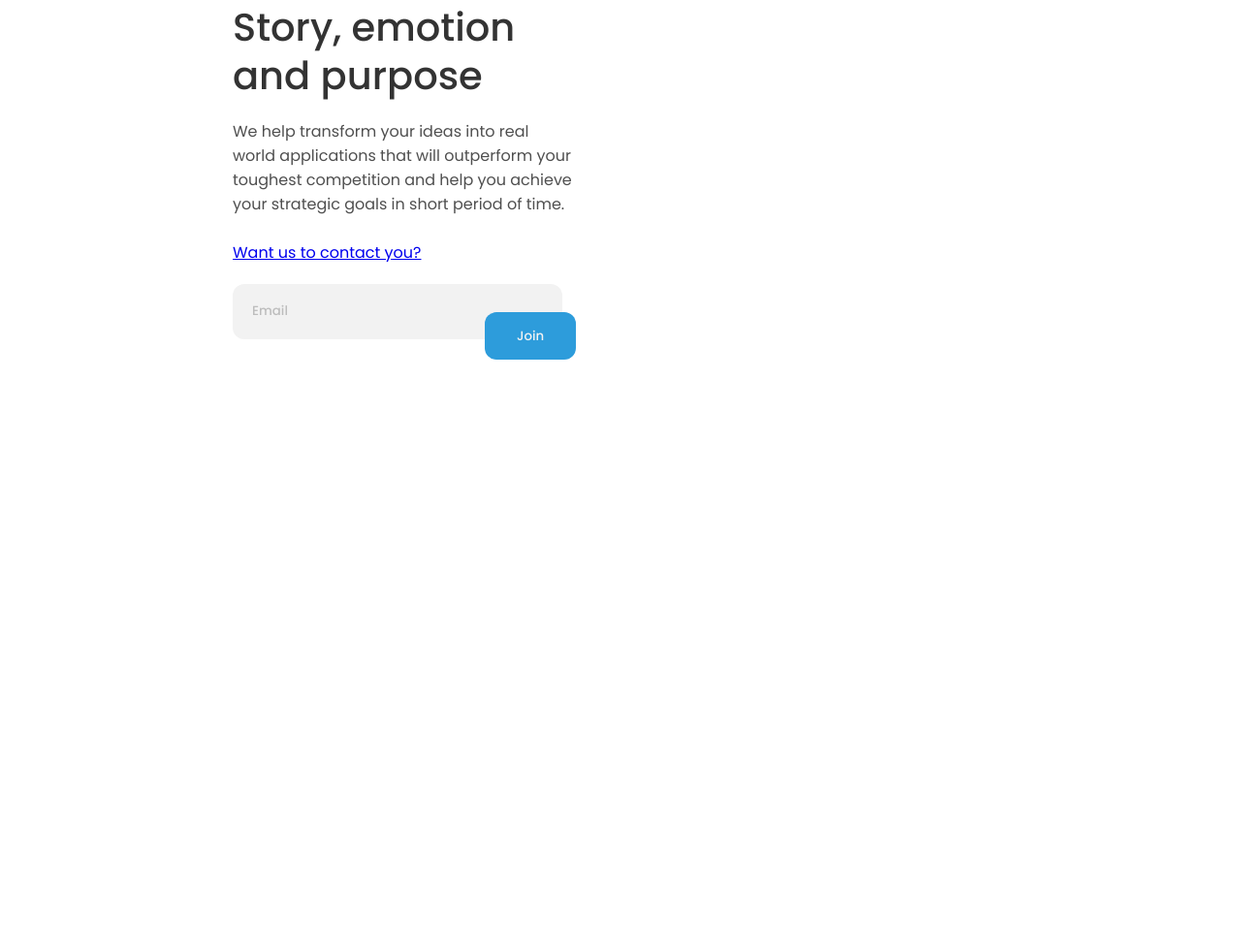
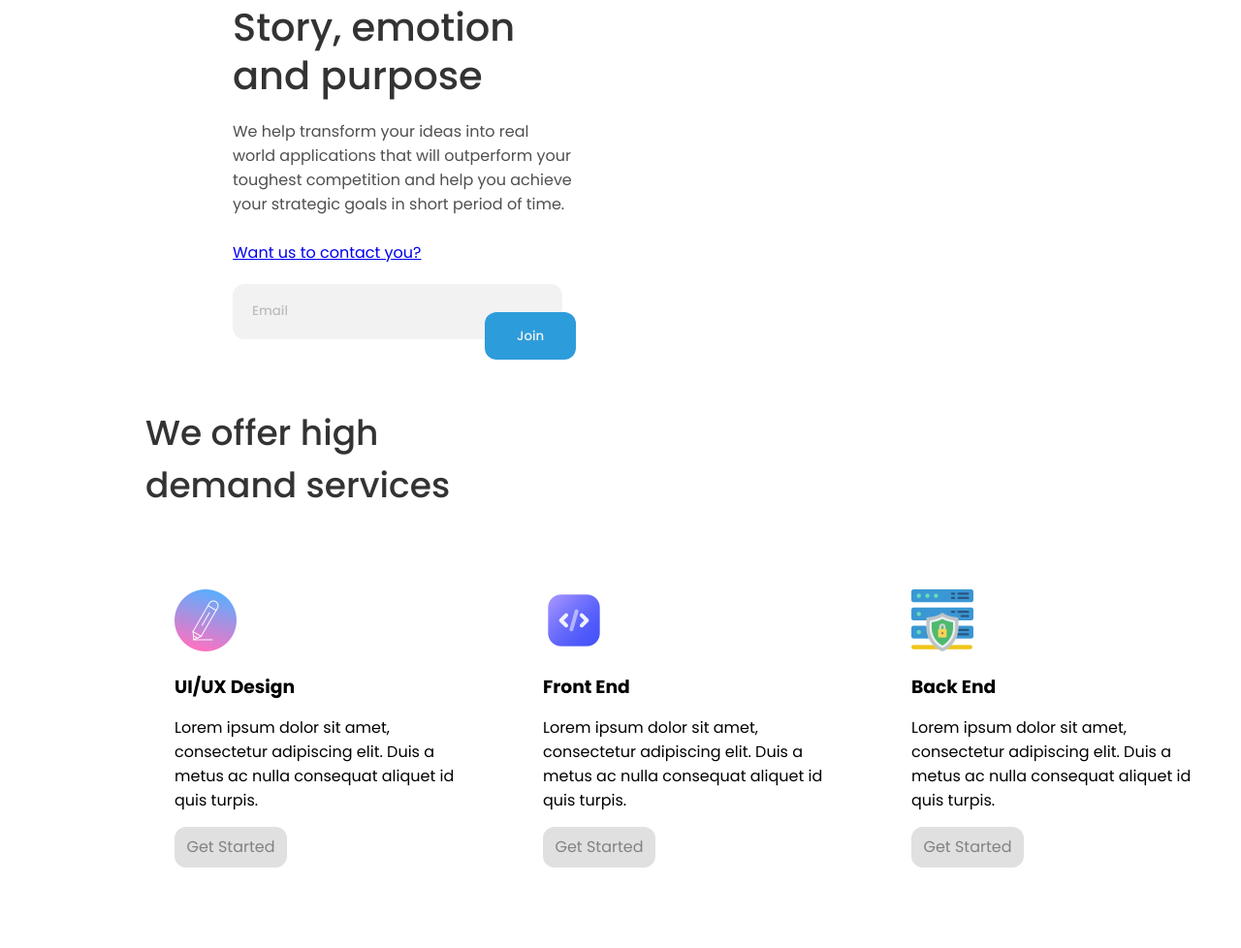
Before and after one commit to saifulislam1431/edie-home, a plain HTML site: page index.html in a window 1280 px wide. Shown: the part 804-1782 px from the top of the page at 97% size. Before the commit the page ends 1184 px from the top, so only its background shows below. Drawn offline with Linux system fonts and the light colour scheme.

Commit message:
Service section added

```diff
--- a/index.html
+++ b/index.html
@@ -62,10 +62,39 @@
                 </div>
 
             </div>
-
-
         </section>
         <!-- Banner section end -->
+
+        <!-- Service section started-->
+        <section class="second-container" id="service-container">
+          <div>
+            <h1 class="section-title">We offer high <br> demand services  </h1>
+          </div>
+
+          <div class="card-container">
+            <div class="card">
+               <img src="./asset/draw.png" alt="" class="card-img">
+               <h3 class="card-title">UI/UX Design</h3>
+               <p class="card-des">Lorem ipsum dolor sit amet, consectetur adipiscing elit. Duis a metus ac nulla consequat aliquet id quis turpis.</p>
+               <button class="started-btn">Get Started</button>
+            </div>
+
+            <div class="card">
+                <img src="./asset/code.png" alt="" class="card-img">
+                <h3 class="card-title">Front End</h3>
+                <p class="card-des">Lorem ipsum dolor sit amet, consectetur adipiscing elit. Duis a metus ac nulla consequat aliquet id quis turpis.</p>
+                <button class="started-btn">Get Started</button>
+             </div>
+
+             <div class="card">
+                <img src="./asset/server.png" alt="" class="card-img">
+                <h3 class="card-title">Back End</h3>
+                <p class="card-des">Lorem ipsum dolor sit amet, consectetur adipiscing elit. Duis a metus ac nulla consequat aliquet id quis turpis.</p>
+                <button class="started-btn">Get Started</button>
+             </div>
+          </div>
+        </section>
+        <!-- Service section ended-->
     </main>
 
     <script src="app.js"></script>
--- a/style.css
+++ b/style.css
@@ -8,6 +8,10 @@
 
 .container {
     padding: 30px 40px;
+}
+
+.second-container {
+    padding: 40px 150px;
 }
 
 /* Navbar style start */
@@ -65,7 +69,7 @@ nav {
 }
 
 .hero-img {
-    width: 1200px;
+    width: 100%;
     height: 350px;
     margin-top: 30px;
     margin-bottom: 20px;
@@ -109,4 +113,56 @@ nav {
     font-weight: 500;
     border-radius: 12px;
 }
+
 /* Banner section style added */
+
+/* Service section style added*/
+.section-title {
+    font-size: 36px;
+    font-weight: 500;
+    line-height: 54px;
+    letter-spacing: 0em;
+    text-align: left;
+    color: #333333;
+}
+
+.card-container {
+    margin-top: 50px;
+    display: grid;
+    grid-template-columns: repeat(3,1fr);
+    gap: 20px;
+}
+
+.card {
+    width: 300px;
+    height: 300px;
+    background: #FFFFFF;
+    border-radius: 24px;
+    padding: 30px;
+
+}
+
+.card-title,
+.card-des {
+    margin: 15px 0px;
+}
+
+.started-btn {
+    background: #E0E0E0;
+    color: #828282;
+    font-size: 16px;
+    line-height: 24px;
+    border-radius: 12px;
+    width: 116px;
+    height: 42px;
+    border: none;
+}
+.card:hover .started-btn{
+    background: #2D9CDB;
+    color: #FFFFFF;
+}
+
+.card:hover {
+    box-shadow: 0px 10px 30px rgba(51, 51, 51, 0.1);
+}
+/* Service section style ended*/
```
Also changed, not shown: asset/code.png (added), asset/draw.png (added), asset/server.png (added).
